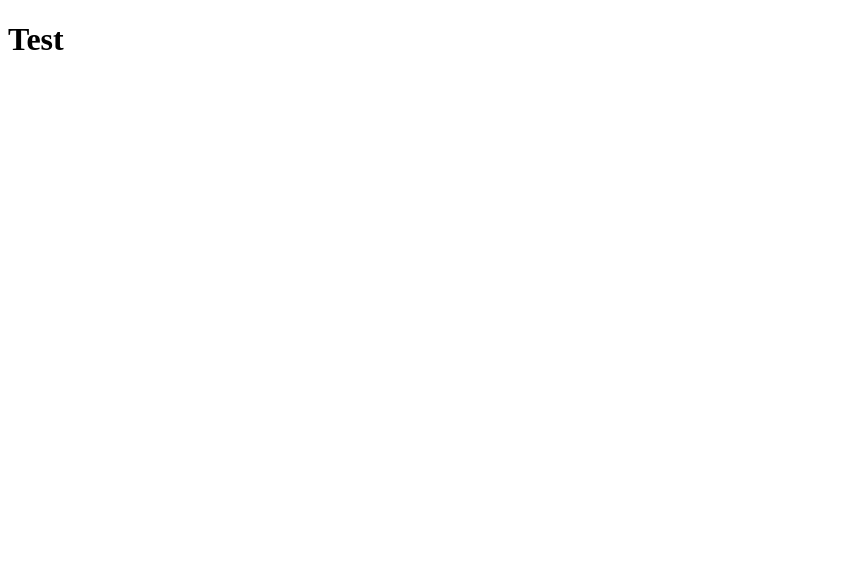
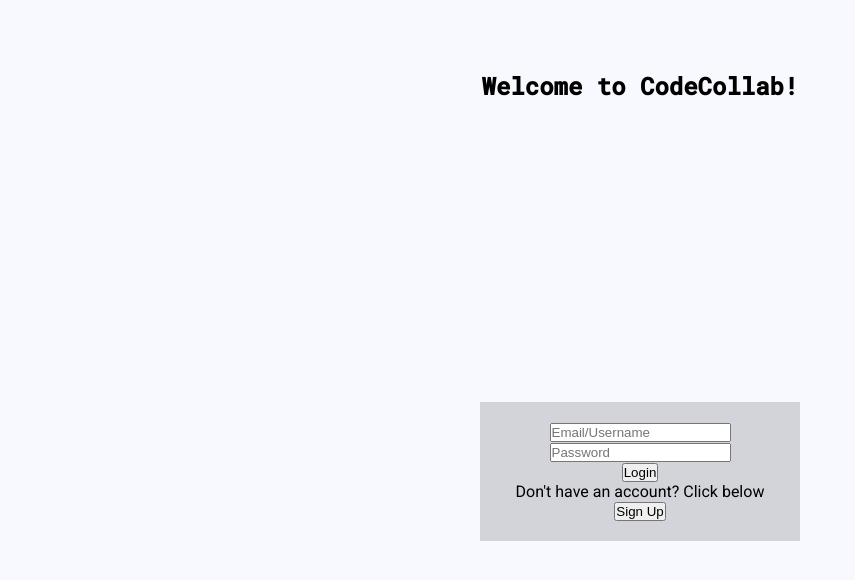
Before and after one commit to Team-Batfish/Code-Collab.io, a React app: page / in a window 1280 px wide. Shown: the whole page, without its empty margins (0-855 px from the left). Built offline with nearby package versions, Linux system fonts and the light colour scheme.

Commit message:
created signUP page, login page, Basic split screen Editor, stylesheet, installed react-ace and react-router-dom

```diff
--- a/client/components/App.js
+++ b/client/components/App.js
@@ -1,15 +1,24 @@
-import React from 'react';
+import React from "react";
 import { BrowserRouter as Router, Route } from "react-router-dom";
-import SignUp from './SignUp'
+import SignUp from "./SignUp";
+import Login from "./Login";
+import Editor from "./Editor";
 
-
-function App () {
+function App() {
   return (
-    <div>
-      <h1 className="title">Test</h1>
-    </div>
-  )
+    <Router>
+      <div>
+        <h1></h1>
+      </div>
+      <Route path="/" exact component={Login} />
+      <Route path="/signup">
+        <SignUp />
+      </Route>
+      <Route path="/editor">
+        <Editor />
+      </Route>
+    </Router>
+  );
 }
 
-
 export default App;
--- a/client/components/Editor.js
+++ b/client/components/Editor.js
@@ -1 +1,68 @@
-import React from 'react';
+import React, { useState, useEffect } from "react";
+import { split as SplitEditor } from "react-ace";
+import io from "socket.io-client";
+import { Link } from "react-router-dom";
+
+// importing all mode which are lanuages
+import "ace-builds/src-noconflict/mode-javascript";
+import "ace-builds/src-noconflict/mode-java";
+import "ace-builds/src-noconflict/mode-python";
+import "ace-builds/src-noconflict/mode-ruby";
+import "ace-builds/src-noconflict/mode-html";
+import "ace-builds/src-noconflict/mode-css";
+import "ace-builds/src-noconflict/mode-sass";
+import "ace-builds/src-noconflict/mode-coffee";
+
+// importing all themes for the editor
+import "ace-builds/src-noconflict/theme-monokai";
+import "ace-builds/src-noconflict/theme-eclipse";
+import "ace-builds/src-noconflict/theme-github";
+import "ace-builds/src-noconflict/theme-tomorrow";
+import "ace-builds/src-noconflict/theme-kuroir";
+import "ace-builds/src-noconflict/theme-twilight";
+import "ace-builds/src-noconflict/theme-xcode";
+import "ace-builds/src-noconflict/theme-solarized_dark";
+import "ace-builds/src-noconflict/theme-solarized_light";
+import "ace-builds/src-noconflict/theme-terminal";
+import "ace-builds/src-noconflict/theme-clouds_midnight";
+
+function Editor() {
+  const [mode, setmode] = useState("javascript");
+  const [theme, setTheme] = useState("monokai");
+  const [splits, setSplits] = useState(2);
+  const [orientation, setOrientation] = useState("beside");
+
+  const themes = [
+    "monokai",
+    "github",
+    "tomorrow",
+    "kuroir",
+    "eclipse",
+    "twilight",
+    "xcode",
+    "solarized_dark",
+    "solarized_light",
+    "terminal",
+    "clouds_midnight",
+  ];
+
+  const modes = [
+    "javascript",
+    "java",
+    "python",
+    "sass",
+    "html",
+    "css",
+    "coffee",
+  ];
+
+  return (
+    <div>
+      <div>
+        <SplitEditor theme={theme} />
+      </div>
+    </div>
+  );
+}
+
+export default Editor;
--- a/client/components/Login.js
+++ b/client/components/Login.js
@@ -1 +1,46 @@
-import React from 'react';
+import React, { useState } from "react";
+import { Link } from "react-router-dom";
+
+const Login = () => {
+  const [userName, setUserName] = useState("");
+  const [password, setPassword] = useState("");
+
+  return (
+    <div className="LoginOuterContainer">
+      <h2 className="heading">Welcome to CodeCollab!</h2>
+      <div className="LoginInnerContainer">
+        <div>
+          <input
+            className="loginInput"
+            placeholder="Email/Username"
+            onChange={(event) => setUserName(event.target.value)}
+            type="text"
+          />
+        </div>
+        <div>
+          <input
+            className="loginInput mt-20"
+            type="text"
+            placeholder="Password"
+            onChange={(event) => setPassword(event.target.value)}
+          />
+        </div>
+        <div>
+          <Link to="/editor">
+            <button className="button mt-20" type="submit">
+              Login
+            </button>
+          </Link>
+        </div>
+        <p>Don't have an account? Click below</p>
+        <Link to="/signup">
+          <button className="button mt-20" type="submit">
+            Sign Up
+          </button>
+        </Link>
+      </div>
+    </div>
+  );
+};
+
+export default Login;
--- a/client/components/SignUp.js
+++ b/client/components/SignUp.js
@@ -1 +1,40 @@
-import React, { useState } from 'react';
+import React, { useState } from "react";
+import { Link } from "react-router-dom";
+
+const SignUp = () => {
+  const [userName, setUserName] = useState("");
+  const [password, setPassword] = useState("");
+
+  return (
+    <div className="SignUpOuterContainer">
+      <h2 className="heading">Welcome to CodeCollab!</h2>
+      <div className="SignUpInnerContainer">
+        <div>
+          <input
+            className="SignUpInput"
+            placeholder="Email/Username"
+            onChange={(event) => setUserName(event.target.value)}
+            type="text"
+          />
+        </div>
+        <div>
+          <input
+            className="SignUpInput mt-20"
+            type="text"
+            placeholder="Password"
+            onChange={(event) => setPassword(event.target.value)}
+          />
+        </div>
+        <div>
+          <Link to="/editor">
+            <button className="button mt-20" type="submit">
+              Sign Up
+            </button>
+          </Link>
+        </div>
+      </div>
+    </div>
+  );
+};
+
+export default SignUp;
--- a/client/styles/styles.css
+++ b/client/styles/styles.css
@@ -0,0 +1,41 @@
+* {
+  box-sizing: border-box;
+  margin: 0 auto;
+  padding: 0;
+}
+
+body {
+  background-color: ghostwhite;
+}
+
+/* LOGIN PAGE */
+
+.heading {
+  margin-top: 70px;
+  font-family: "Roboto Mono", sans-serif;
+  padding-bottom: 300px;
+}
+
+.LoginOuterContainer {
+  text-align: center;
+}
+
+.LoginInnerContainer {
+  font-family: "Roboto", sans-serif;
+  background-color: rgb(211, 211, 218);
+  width: 25%;
+  padding: 20px;
+}
+
+/* SIGNUP PAGE */
+
+.SignUpOuterContainer {
+  text-align: center;
+}
+
+.SignUpInnerContainer {
+  font-family: "Roboto", sans-serif;
+  background-color: rgb(211, 211, 218);
+  width: 25%;
+  padding: 20px;
+}
--- a/index.html
+++ b/index.html
@@ -1,9 +1,13 @@
 <!DOCTYPE html>
 <html lang="en">
   <head>
-  <meta charset="UTF-8">
-  <meta name="viewport" content="width=device-width, initial-scale=1.0">
-  <link rel="stylesheet" type="text/css" href="./client/styles/styles.css">
+    <meta charset="UTF-8" />
+    <meta name="viewport" content="width=device-width, initial-scale=1.0" />
+    <link rel="stylesheet" type="text/css" href="./client/styles/styles.css" />
+    <link
+      href="https://fonts.googleapis.com/css2?family=Roboto&family=Roboto+Mono:wght@500&display=swap"
+      rel="stylesheet"
+    />
     <title>Document</title>
   </head>
   <body>
--- a/package.json
+++ b/package.json
@@ -24,7 +24,9 @@
     "cross-env": "^7.0.2",
     "express": "^4.17.1",
     "react": "^16.13.1",
+    "react-ace": "^9.1.3",
     "react-dom": "^16.13.1",
+    "react-router-dom": "^5.2.0",
     "socket.io": "^2.3.0",
     "socket.io-client": "^2.3.0"
   },
```
Also changed, not shown: server/server.js (+8 -8 lines), 2 other files. Lines whose indentation alone changed are shown as unchanged.
